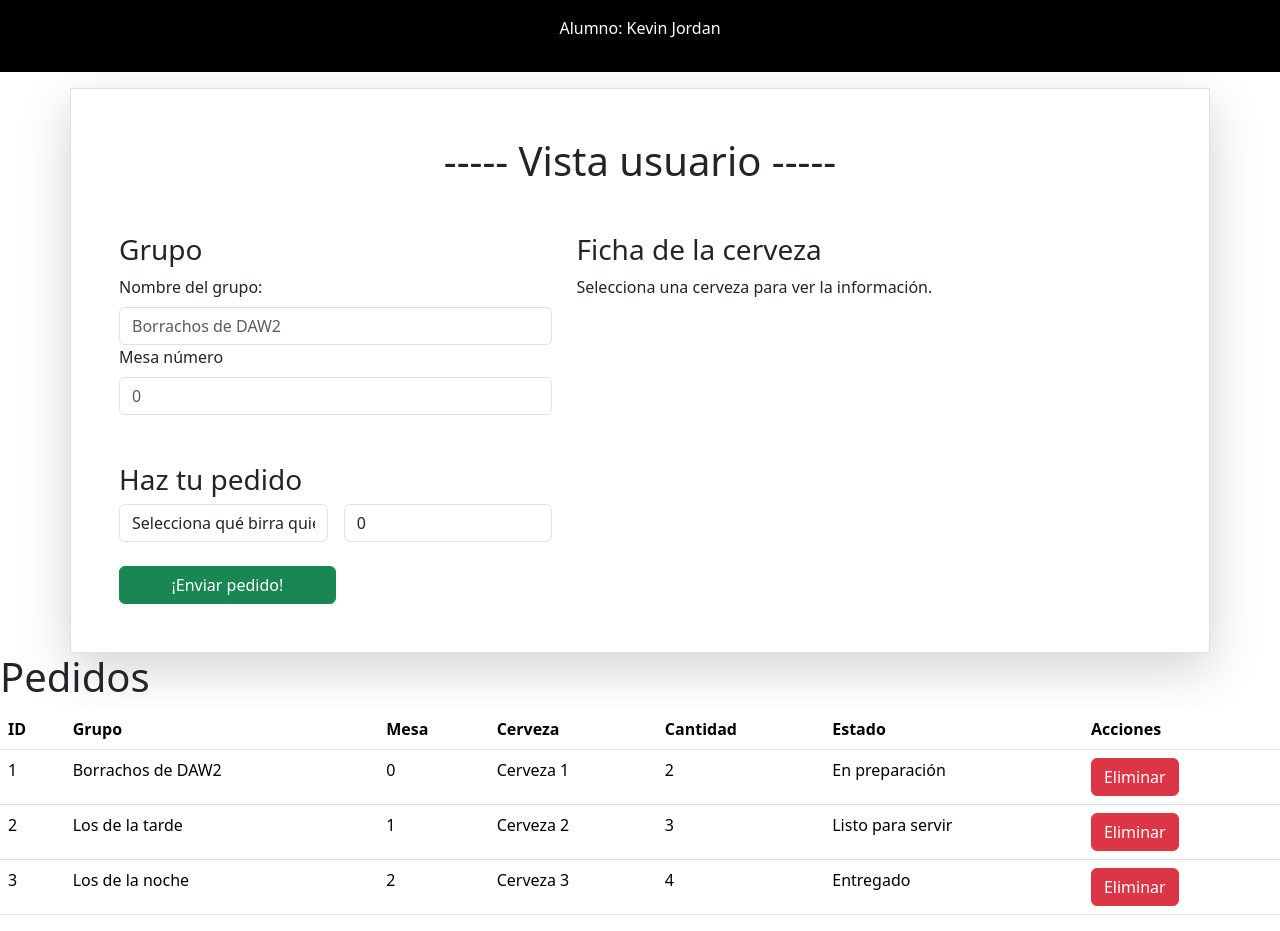
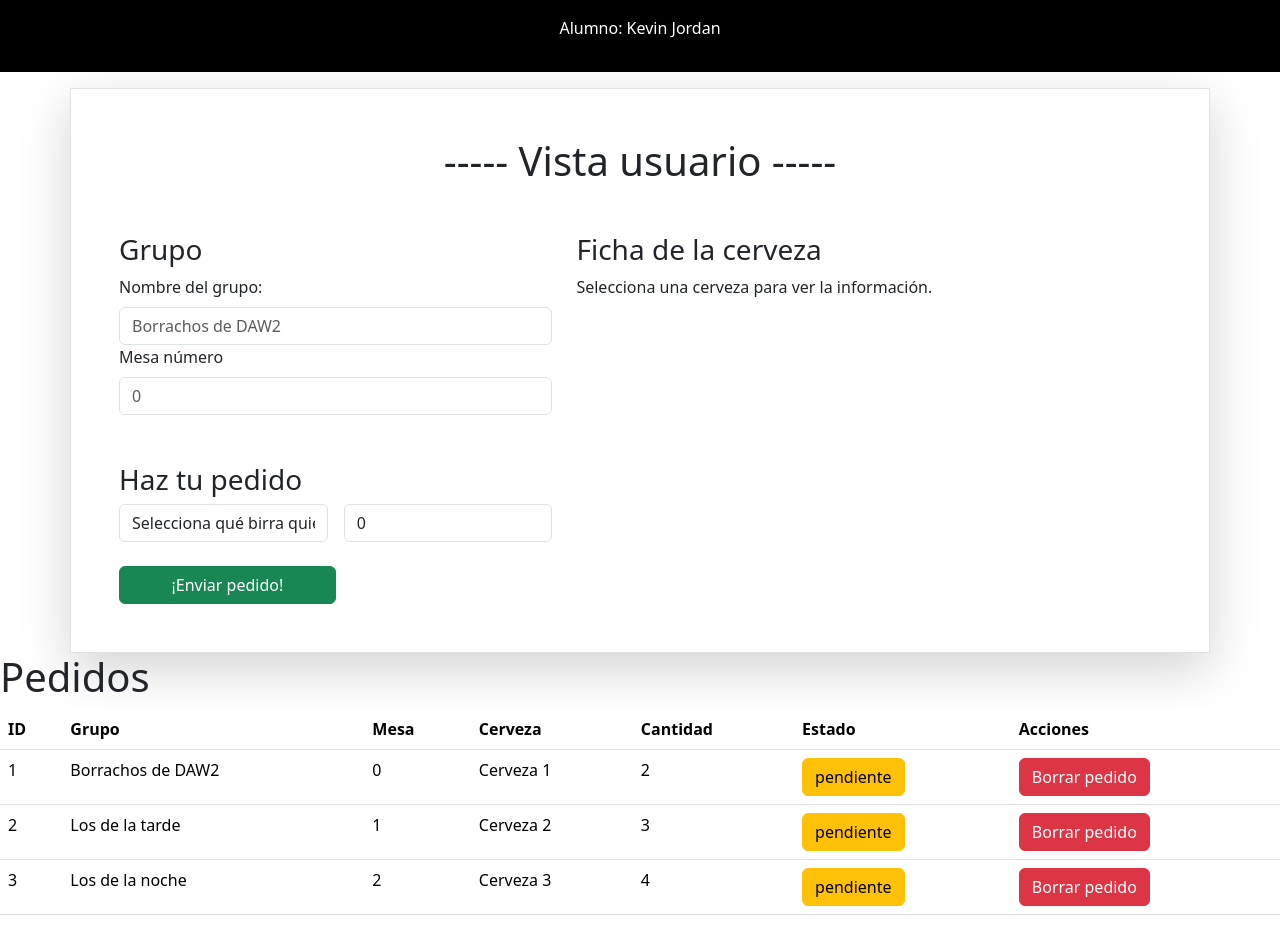
Before and after one commit to KevinJHP19/ExamenM6uf3, a React (Vite) app: page / in a window 1280 px wide. Built offline with nearby package versions, Linux system fonts and the light colour scheme.

Commit message:
Afegeix el botó ‘Borrar Pedido’ y de actualizar

```diff
--- a/src/components/PedidoContex.jsx
+++ b/src/components/PedidoContex.jsx
@@ -12,7 +12,7 @@ export function PedidoProvider({ children }) {
             numeromesa: 0,
             cerveza: "Cerveza 1",
             cantidad: 2,
-            estado: "En preparación",
+            estado: "pendiente",
         },
         {
             id: 2,
@@ -20,7 +20,7 @@ export function PedidoProvider({ children }) {
             numeromesa: 1,
             cerveza: "Cerveza 2",
             cantidad: 3,
-            estado: "Listo para servir",
+            estado: "pendiente",
         },
         {
             id: 3,
@@ -28,7 +28,7 @@ export function PedidoProvider({ children }) {
             numeromesa: 2,
             cerveza: "Cerveza 3",
             cantidad: 4,
-            estado: "Entregado",
+            estado: "pendiente",
         },
     ]);
 
@@ -40,7 +40,7 @@ export function PedidoProvider({ children }) {
     };
 
     return (
-        <PedidoContext.Provider value={{ pedidos, agregarPedido, selectBedida, setselectBedida }}>
+        <PedidoContext.Provider value={{ pedidos, agregarPedido, selectBedida, setselectBedida, setPedidos }}>
             {children}
         </PedidoContext.Provider>
     );
--- a/src/components/TablaPedidos.jsx
+++ b/src/components/TablaPedidos.jsx
@@ -6,12 +6,17 @@ export default function TablaPedidos({ id, grupo, numeromesa, cerveza, cantidad,
 
     const { pedidos, setPedidos } = useContext(PedidoContext);
 
-    // Función para eliminar un pedido
-    const eliminarPedido = () => {
-        const nuevosPedidos = pedidos.filter((pedido) => pedido.id !== id);
+
+
+    /*const resolverPedido = (id) => {
+        const nuevosPedidos = pedidos.map((pedido) =>
+            pedido.id === id ? { ...pedido, estado: "preparado" } : pedido
+        );
         setPedidos(nuevosPedidos);
-        console.log(`Pedido con ID ${id} eliminado`);
-    };
+        console.log(`Pedido con ID ${id} actualizado a "preparado"`);
+    };*/
+
+
 
     return (
         <tr>
@@ -20,10 +25,22 @@ export default function TablaPedidos({ id, grupo, numeromesa, cerveza, cantidad,
             <td>{numeromesa}</td>
             <td>{cerveza}</td>
             <td>{cantidad}</td>
-            <td>{estado}</td>
             <td>
-                <button className="btn btn-danger" onClick={eliminarPedido}>
-                    Eliminar
+                {
+                estado == "pendiente" ? (
+                    <button className="btn btn-warning" >{estado}</button>
+                ) : (
+                    <button className="btn btn-success" >{estado}</button>
+                )}
+
+
+
+
+
+            </td>
+            <td>
+                <button className="btn btn-danger" >
+                    Borrar pedido
                 </button>
             </td>
         </tr>
```
